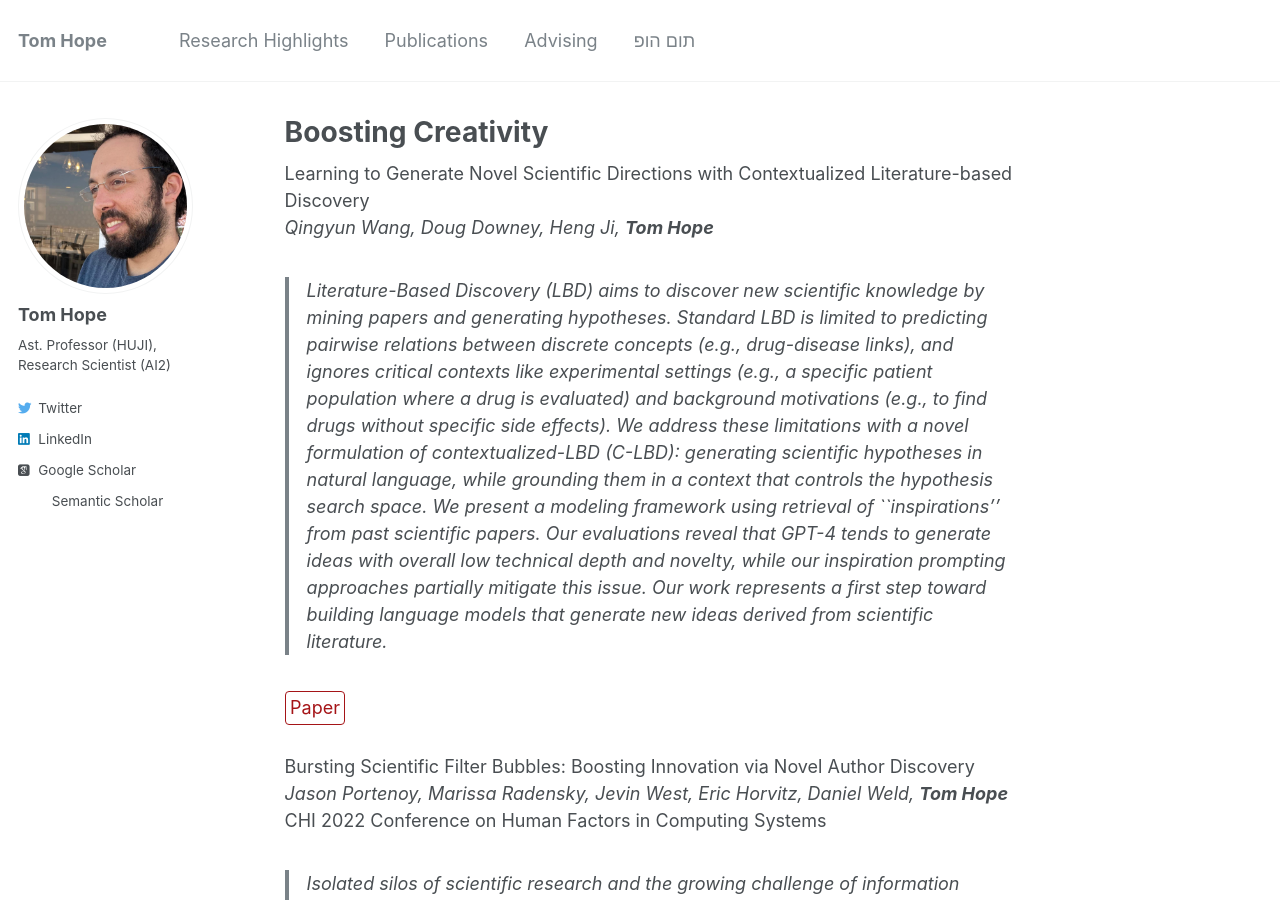
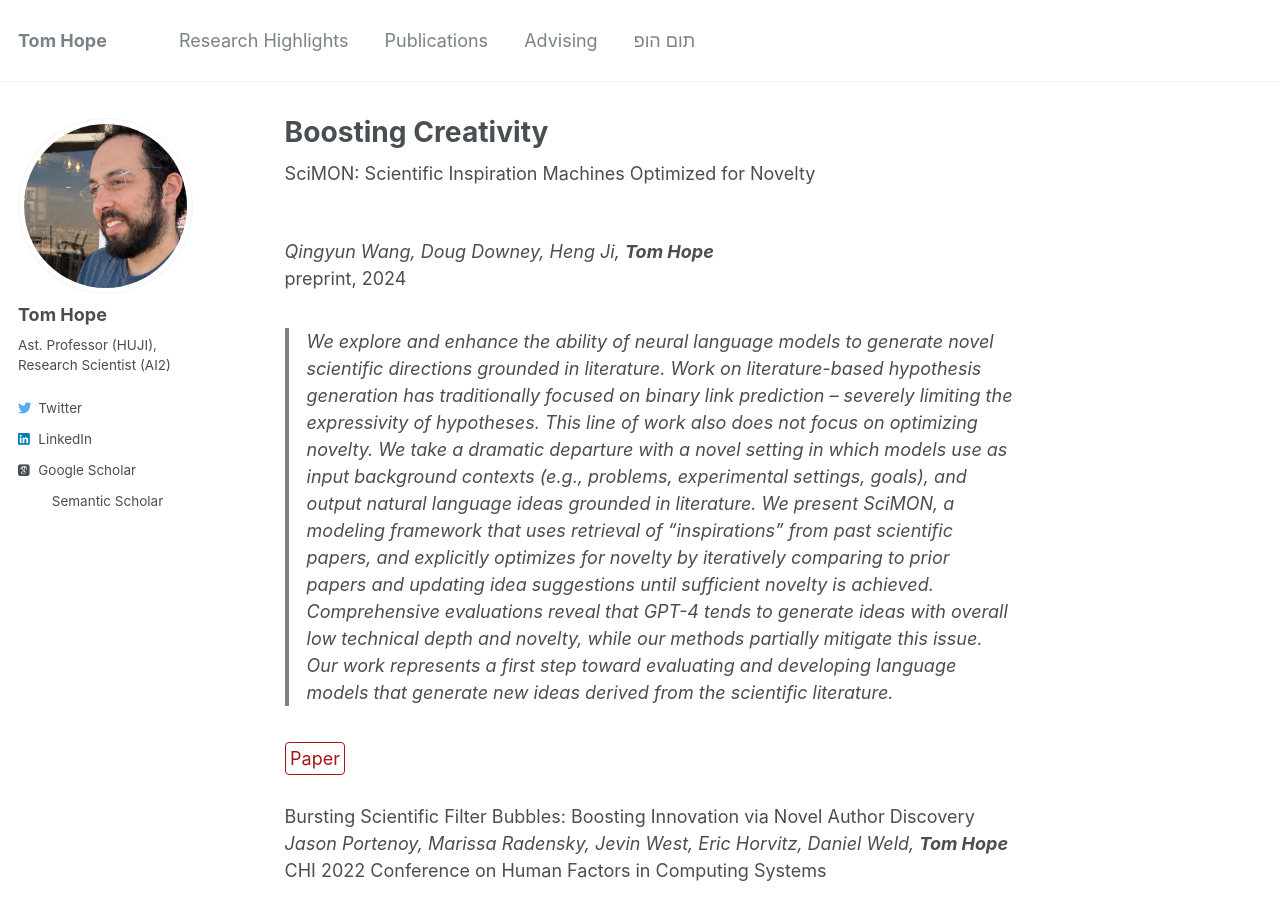
Before and after one commit to tomhoper/tomhoper.github.io, a Jekyll site: the page built from _research/boosting.md, in a window 1280 px wide and 900 px high. Built offline with Jekyll 4.4.1, drawn with Linux system fonts in a browser that asks for light colours; some web fonts are replaced.

Commit message:
Update boosting.md

```diff
--- a/_research/boosting.md
+++ b/_research/boosting.md
@@ -8,11 +8,12 @@ header:
   og_image: "/images/research/light.png"
 ---
 
-Learning to Generate Novel Scientific Directions with Contextualized Literature-based Discovery
-<br>
-_Qingyun Wang, Doug Downey, Heng Ji, **Tom Hope**_<br>
+SciMON: Scientific Inspiration Machines Optimized for Novelty
 
-> Literature-Based Discovery (LBD) aims to discover new scientific knowledge by mining papers and generating hypotheses. Standard LBD is limited to predicting pairwise relations between discrete concepts (e.g., drug-disease links), and ignores critical contexts like experimental settings (e.g., a specific patient population where a drug is evaluated) and background motivations (e.g., to find drugs without specific side effects). We address these limitations with a novel formulation of contextualized-LBD (C-LBD): generating scientific hypotheses in natural language, while grounding them in a context that controls the hypothesis search space. We present a modeling framework using retrieval of ``inspirations'' from past scientific papers. Our evaluations reveal that GPT-4 tends to generate ideas with overall low technical depth and novelty, while our inspiration prompting approaches partially mitigate this issue. Our work represents a first step toward building language models that generate new ideas derived from scientific literature.
+<br>_Qingyun Wang, Doug Downey, Heng Ji, **Tom Hope**_<br>
+preprint, 2024
+
+> We explore and enhance the ability of neural language models to generate novel scientific directions grounded in literature. Work on literature-based hypothesis generation has traditionally focused on binary link prediction -- severely limiting the expressivity of hypotheses. This line of work also does not focus on optimizing novelty. We take a dramatic departure with a novel setting in which models use as input background contexts (e.g., problems, experimental settings, goals), and output natural language ideas grounded in literature. We present SciMON, a modeling framework that uses retrieval of "inspirations" from past scientific papers, and explicitly optimizes for novelty by iteratively comparing to prior papers and updating idea suggestions until sufficient novelty is achieved. Comprehensive evaluations reveal that GPT-4 tends to generate ideas with overall low technical depth and novelty, while our methods partially mitigate this issue. Our work represents a first step toward evaluating and developing language models that generate new ideas derived from the scientific literature.
 
 [Paper](https://arxiv.org/abs/2305.14259){: .btn--research}
 
```
